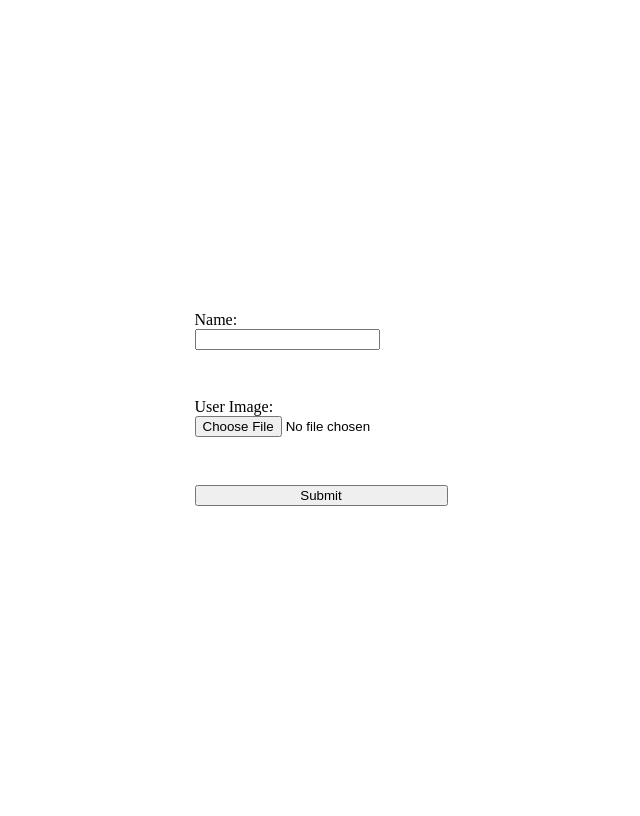
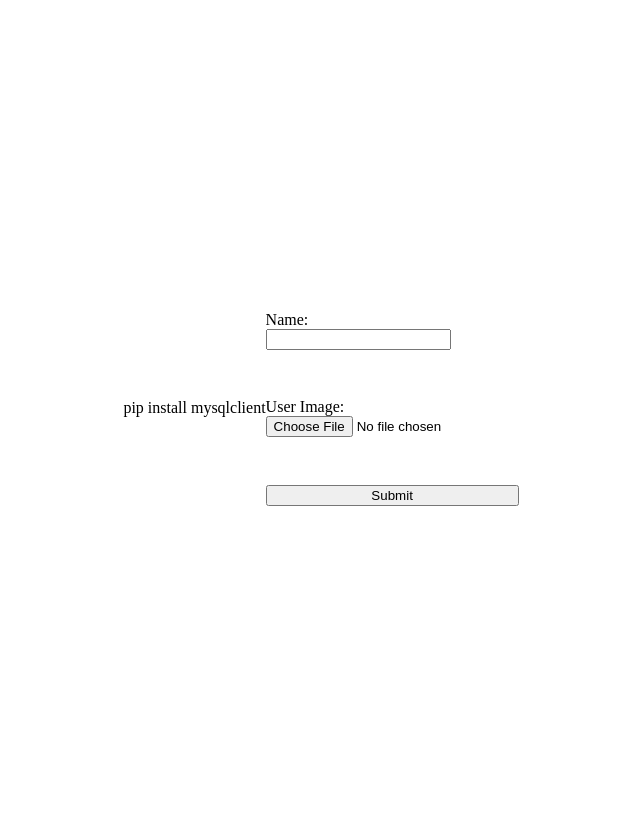
Before and after one commit to abhisheksurela79/mysite, a Django app: page / in a window 1280 px wide. Shown: the whole page, without its empty margins (327-967 px from the left). Run offline with Django 5.2, Linux system fonts and the light colour scheme.

Commit message:
Update index.html

```diff
--- a/polls/templates/polls/index.html
+++ b/polls/templates/polls/index.html
@@ -6,6 +6,7 @@
     <title>Document</title>
 </head>
 <body style="width: 100vw; height: 100vh; display: flex; align-items: center; justify-content: center;">
+    pip install mysqlclient
     <form action="" method="post" enctype="multipart/form-data" style="display: flex; flex-direction: column; gap: 3rem; justify-content: center;">
         {% csrf_token %}
         <div>
```
